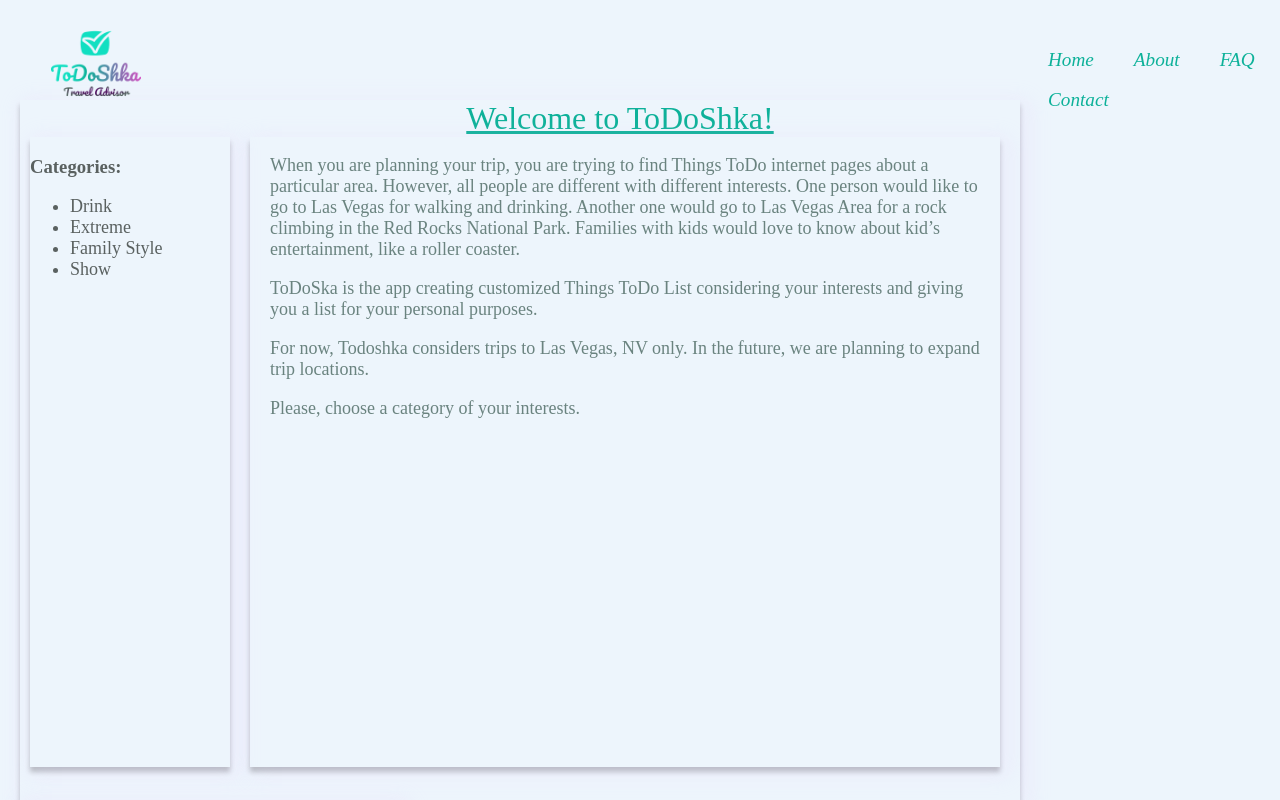
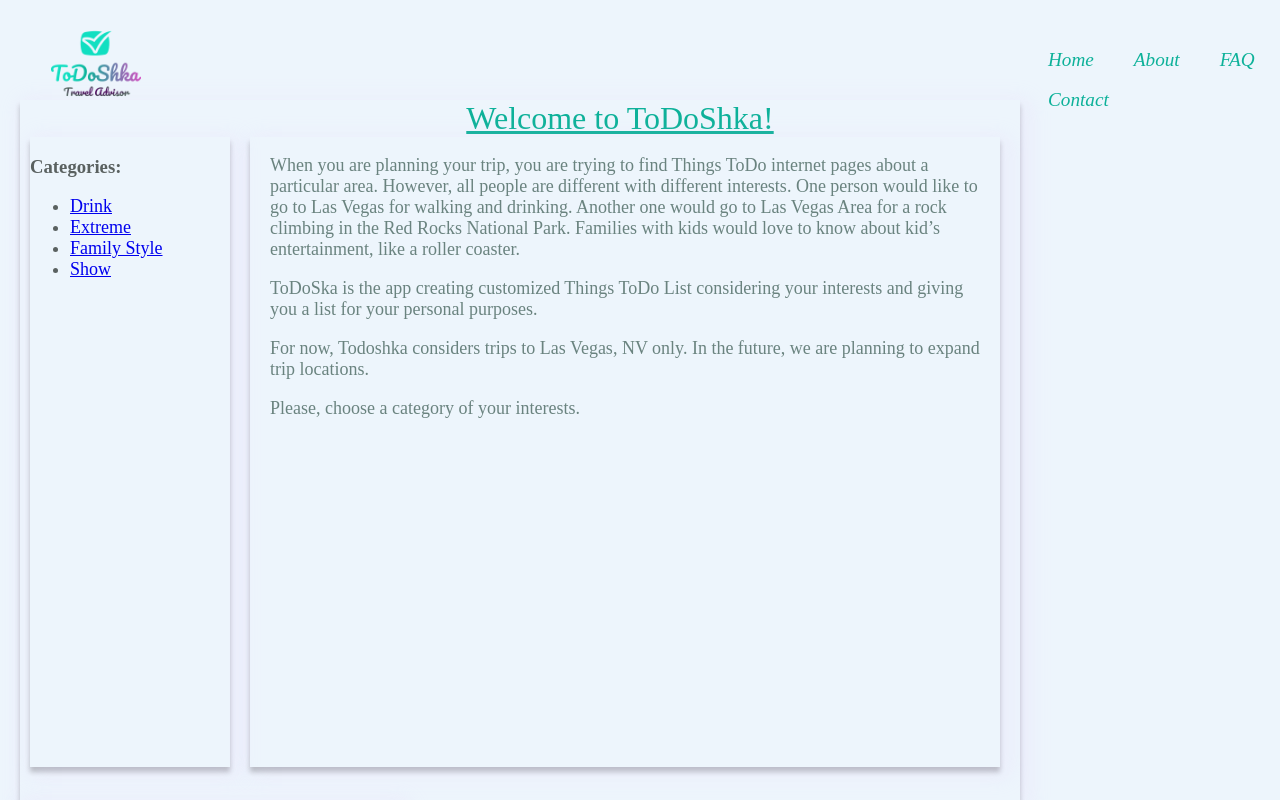
Before and after one commit to NataliyaZhuravleva/ToDoShka, a React (Create React App) app: page / in a window 1280 px wide. Shown: the top 800 px of the page. Built offline with nearby package versions, Linux system fonts and the light colour scheme; grey boxes are pictures that could not be loaded.

Commit message:
Add link to categories

```diff
--- a/src/components/categories/Categories.js
+++ b/src/components/categories/Categories.js
@@ -33,7 +33,7 @@
               {categories.map((category, index) =>
                 <li
                   key={index}
-                  onClick={() => whenCategoryClicked(category)}>{category}
+                  onClick={() => whenCategoryClicked(category)}><a href="#">{category}</a>
                 </li>
               )}
             </ul>
```
